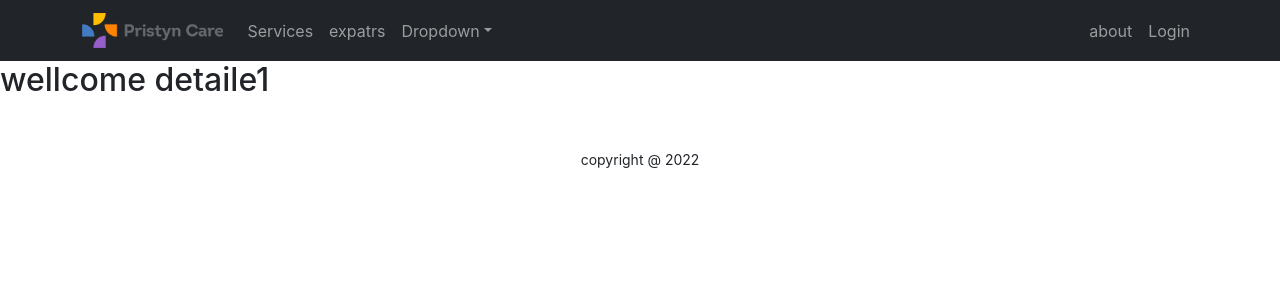
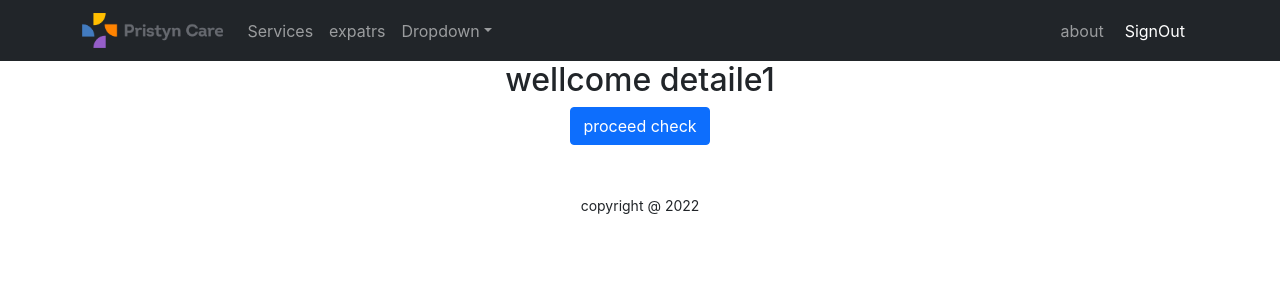
Before and after one commit to Golap-Mostofa/react-web-page, a React (Create React App) app: page /service/1 in a window 1280 px wide. Shown: the top 300 px of the page. Built offline with nearby package versions, Linux system fonts and the light colour scheme; no server answers; sample sign-in values are in the browser's storage.

Commit message:
update requearauth components

```diff
--- a/src/App.js
+++ b/src/App.js
@@ -2,13 +2,15 @@
 import { Route, Routes } from 'react-router-dom';
 import './App.css';
 import About from './Pages/About/About';
+import CheckOut from './Pages/CheckOut/CheckOut';
 import Home from './Pages/Home/Home/Home';
 import Login from './Pages/Login/Login';
 import SignUp from './Pages/Login/SignUp/SignUp';
 import NotFound from './Pages/NotFound/NotFound';
+import RequireAuth from './Pages/RequireAuth/RequireAuth';
 import ServiceDetail from './Pages/ServiceDetail/ServiceDetail';
 import Footer from './Pages/Shared/Footer/Footer';
-import Header from './Pages/Shared/Header/header'
+import Header from './Pages/Shared/Header/Header'
 function App() {
   return (
     <div>
@@ -20,7 +22,12 @@ function App() {
         <Route path='/about' element={<About></About>}></Route>
         <Route path='/signUp'element={<SignUp></SignUp>} ></Route>
         <Route path='/login' element={<Login></Login>}></Route>
+        <Route path='/checkout' element={<RequireAuth>
+          <CheckOut></CheckOut>
+        </RequireAuth>}>
+        </Route>
         <Route path='*' element={<NotFound></NotFound>}></Route>
+
       </Routes>
       <Footer></Footer>
     </div>
--- /dev/null
+++ b/src/Pages/CheckOut/CheckOut.js
@@ -0,0 +1,11 @@
+import React from 'react';
+
+const CheckOut = () => {
+    return (
+        <div>
+            <h2>chekOut your services</h2>
+        </div>
+    );
+};
+
+export default CheckOut;
--- a/src/Pages/Login/Login.js
+++ b/src/Pages/Login/Login.js
@@ -1,13 +1,15 @@
 import React, { useRef } from 'react';
 import { Button, Form } from 'react-bootstrap';
 import { useSignInWithEmailAndPassword } from 'react-firebase-hooks/auth';
-import { Link, useNavigate } from 'react-router-dom';
+import { Link, useLocation, useNavigate } from 'react-router-dom';
 import auth from '../../firebase.init';
 
 const Login = () => {
     const navigete = useNavigate()
     const emailRef = useRef('')
     const passwordRef = useRef('')
+    const location = useLocation()
+    let from = location.state?.from?.pathname || "/";
     const [
         signInWithEmailAndPassword,
         user,
@@ -15,7 +17,7 @@ const Login = () => {
         error,
     ] = useSignInWithEmailAndPassword(auth);
     if (user) {
-        navigete('/home')
+        navigete(from, { replace: true });
     }
 
     const nevigetRegestar = () => {
--- a/src/Pages/Login/SignUp/SignUp.js
+++ b/src/Pages/Login/SignUp/SignUp.js
@@ -11,7 +11,6 @@ const SignUp = () => {
         loading,
         error,
       ] = useCreateUserWithEmailAndPassword(auth);
-
     const navivate = useNavigate()
 
     const nevigetSignUp = () => {
@@ -25,7 +24,7 @@ const SignUp = () => {
         const name = event.target.name.value
         const email = event.target.email.value
         const password = event.target.password.value
-        console.log(name, email, password);
+        // console.log(name, email, password);
         createUserWithEmailAndPassword(email, password)
 
 
--- a/src/Pages/RequireAuth/RequireAuth.js
+++ b/src/Pages/RequireAuth/RequireAuth.js
@@ -6,7 +6,7 @@ import auth from '../../firebase.init';
 const RequireAuth = ({children}) => {
     const [user] = useAuthState(auth);
     let location = useLocation();
-    if (!auth.user) {
+    if (!user) {
 
         return <Navigate to="/login" state={{ from: location }} replace />;
       }
--- a/src/Pages/ServiceDetail/ServiceDetail.js
+++ b/src/Pages/ServiceDetail/ServiceDetail.js
@@ -1,11 +1,16 @@
 import React from 'react';
-import { useParams } from 'react-router-dom';
+import { Link, useParams } from 'react-router-dom';
 
 const ServiceDetail = () => {
-    const {serviceId} = useParams()
+    const { serviceId } = useParams()
     return (
-        <div>
+        <div className='text-center'>
             <h2>wellcome detaile{serviceId}</h2>
+            <div>
+                <Link to={'/checkout'}>
+                    <button className='btn btn-primary'>proceed check</button>
+                </Link>
+            </div>
         </div>
     );
 };
--- a/src/Pages/Shared/Header/header.js
+++ b/src/Pages/Shared/Header/header.js
@@ -1,9 +1,18 @@
 import React from 'react';
 import './header.css'
 import { Container, Nav, Navbar, NavDropdown } from 'react-bootstrap';
-import {Link} from "react-router-dom"
+import { Link } from "react-router-dom"
 import logo from '../../../imges/experts/logo.png'
-const header = () => {
+import { useAuthState } from 'react-firebase-hooks/auth';
+import auth from '../../../firebase.init';
+import { signOut } from 'firebase/auth';
+const Header = () => {
+    const [user] = useAuthState(auth)
+
+    const hendelsignout = () => {
+        signOut(auth)
+    }
+
     return (
         <header className='header'>
             <Navbar collapseOnSelect expand="lg" sticky='top' bg="dark" variant="dark">
@@ -26,9 +35,15 @@ const header = () => {
                         </Nav>
                         <Nav>
                             <Nav.Link as={Link} to="/">about</Nav.Link>
-                            <Nav.Link as={Link} to="login">
-                               Login
-                            </Nav.Link>
+
+                            {
+                                user ?
+                                    <button className='btn btn-link text-white text-decoration-none' onClick={hendelsignout}>SignOut</button>
+                                    :
+                                    <Nav.Link as={Link} to="login">
+                                        Login
+                                    </Nav.Link>
+                            }
                         </Nav>
                     </Navbar.Collapse>
                 </Container>
@@ -38,4 +53,4 @@ const header = () => {
     );
 };
 
-export default header;
+export default Header;
```
Also changed, not shown: public/index.html (+1 -21 lines).
